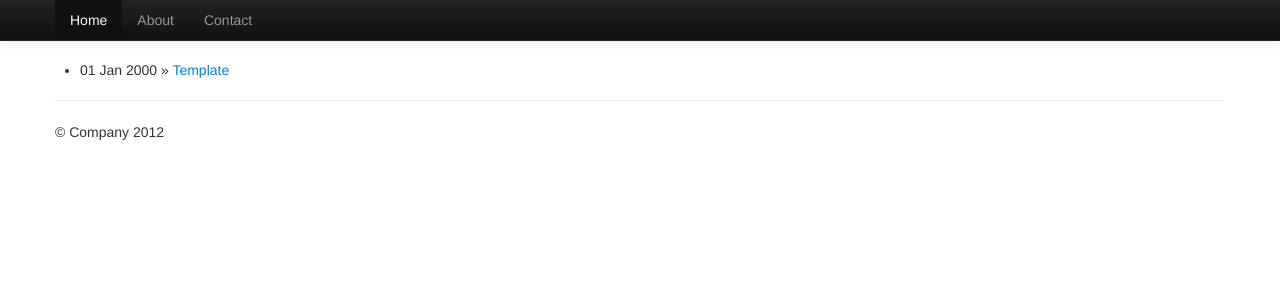
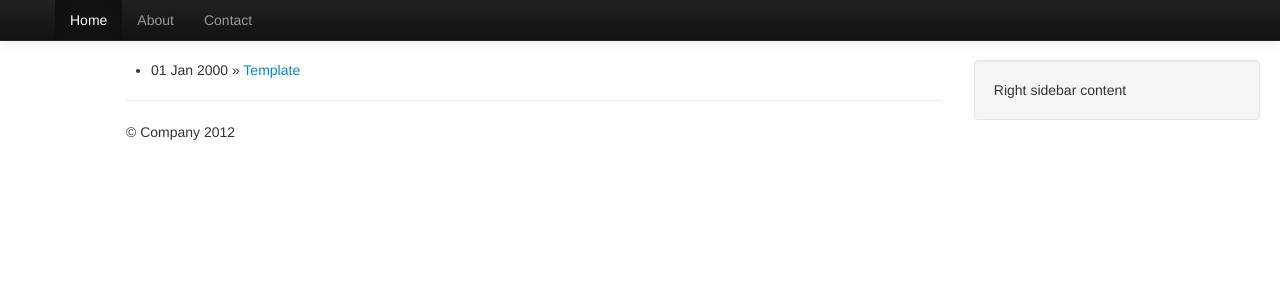
Before and after one commit to eburtsev/eburtsev.github.com.old, a Jekyll site: the page built from index.html, in a window 1280 px wide. Shown: the top 300 px of the page. Built offline with Jekyll 4.4.1, drawn with Linux system fonts in a browser that asks for light colours.

Commit message:
Added sidebar to layout

```diff
--- a/_layouts/default.html
+++ b/_layouts/default.html
@@ -33,14 +33,25 @@
 				</div>
 			</div>
 		</div>
-		<div class="container">
-			{{ content }}
-			<hr>
-
-			<footer>
-				<p>&copy; Company 2012</p>
-			</footer>
-		</div> <!-- /container -->
+		<div class="container-fluid">
+			<div class="row-fluid">
+				<div class="span1">
+					<!-- -->
+				</div>
+				<div class="span8">
+					{{ content }}
+					<hr>
+					<footer>
+						<p>&copy; Company 2012</p>
+					</footer>
+				</div>
+				<div class="span3">
+					<div class="well">
+						Right sidebar content
+					</div>
+				</div>
+			</div>
+		</div>
 		<script src="/js/jquery.min.js"></script>
 		<script src="/js/bootstrap.min.js"></script>
 	</body>
```
